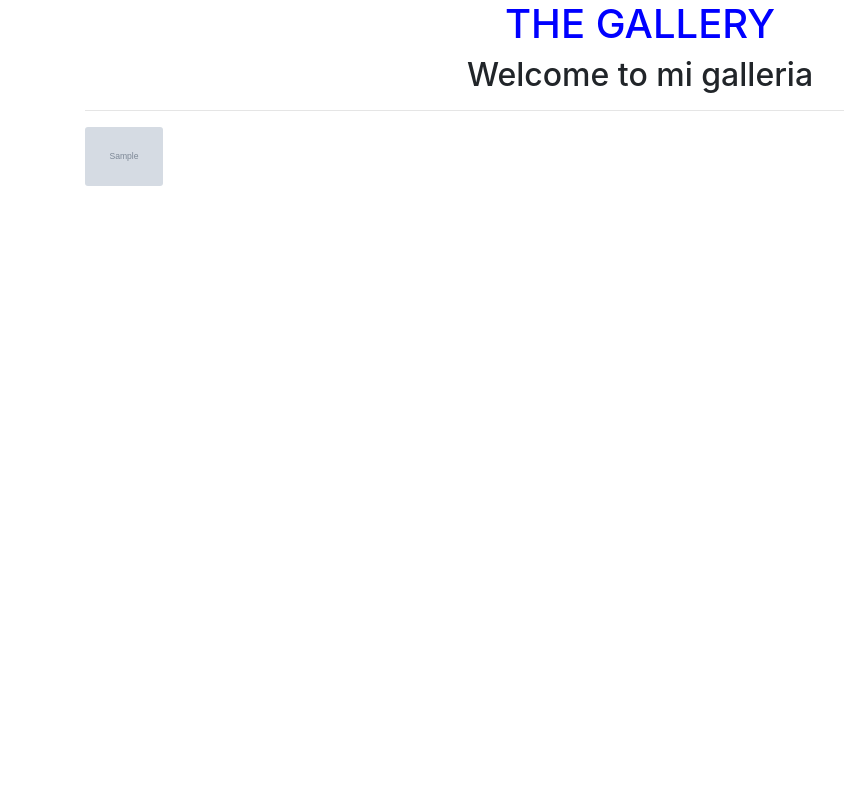
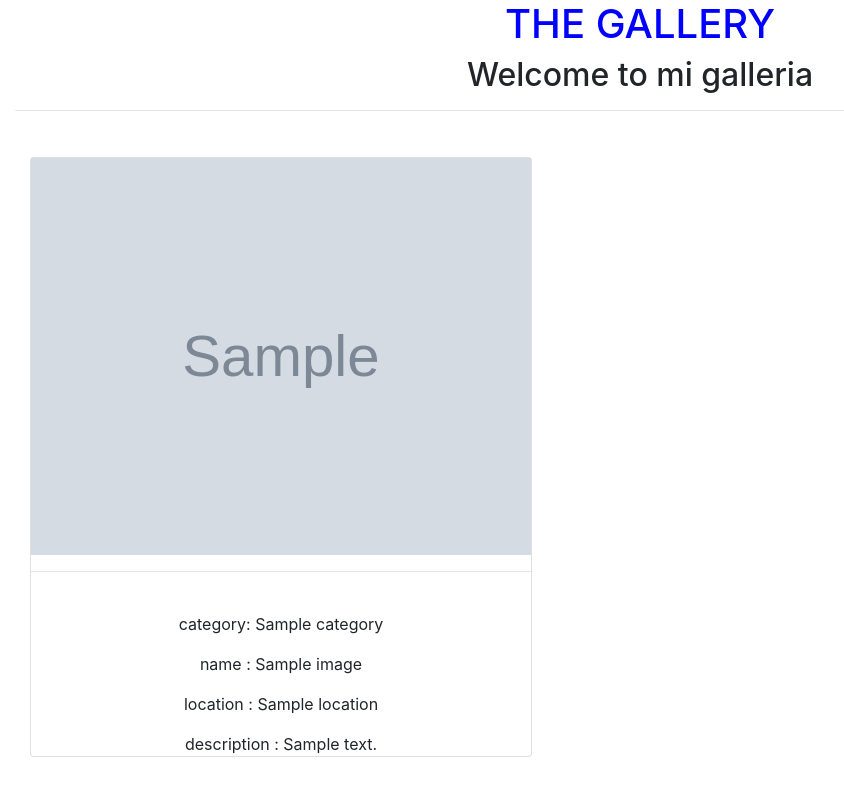
Before and after one commit to phelisia/Gallery, a Django app: page / in a window 1280 px wide. Shown: the part 56-843 px from the top of the page, without its empty margins (0-844 px from the left). Before the commit the page ends 242 px from the top, so only its background shows below. Run offline with Django 3.2, Linux system fonts and the light colour scheme; tables that the repository leaves empty hold one stand-in row (values such as "Sample post"); grey boxes marked "Sample" are stand-in pictures; some libraries are stand-ins or nearby versions.

Commit message:
styled landing page

```diff
--- a/image/templates/photo/index.html
+++ b/image/templates/photo/index.html
@@ -10,55 +10,26 @@
 
 </div>
 
-<div class="container-fluid boded" id="b">
-  <div class="container">
-
-
-      <!-- <div class="row">
-          <div class="col-md-7">
-          </div>
-          <div class="col-md-5">
-          <span id="locations">
-              {% for location in locations %}
-                  <a class="btn btn-outline-info btn-sm" id="btn"
-                     href="/location/{{location.name}}">{{location.name}}</a>
-              {%endfor%}
-           </span>
-          </div>
-      </div> -->
+<!-- <div class="container-fluid boded" id="b"> -->
+<div class="container-fluid">
   <hr>
 
   {% if images %}
   <div class="row">
     {% for image in images %}
-        <div class="card-column">
-              <div class="col-sm-12 col-md-6 col-lg-3">
-              <img src="{{image.image.url}}" alt="{{image.name}}" class="card-img"data-toggle="modal" data-target="#{{image.id}}">
+
+    <div class="card" width="500px" style="margin-bottom:30px; margin:30px; height: 600px;">
+        <img class="card-image text-center" height="400px" src="{{image.image.url}}" width="500px">
+        <hr>
+        <br>
+        <p class="card-text text-center">category: {{image.category}}</p>
+
+        <p class="card-text text-center">name : {{image.name}}</p>
+        <p class="card-text text-center">location : {{image.location}}</p>
+        <p class="card-text text-center">description : {{image.description}}</p>
+
     </div>
 
-
-          <div class="modal fade " id="{{image.id}}" tabindex="-1" role="dialog"
-               aria-labelledby="exampleModalCenterTitle" aria-hidden="true">
-              <div class="modal-dialog modal-dialog-centered modal-md" role="document">
-                  <div class="modal-content modalcard">
-                      <div class="modal-header">
-                          <h5 class="modal-title" id="imageheader">{{image.name}}</h5>
-                          <button type="button" class="close" data-dismiss="modal" aria-label="Close">
-                              <span aria-hidden="true">&times;</span>
-                          </button>
-                      </div>
-                      <div class="modal-body">
-                          <img src="{{image.image.url}}" alt="{{image.name}}" class="img-fluid">
-                          <p class="imgdesc text-center">{{image.description}}</p>
-                          <span class="btn btn-sm btn-outline-success">{{image.category}}</span> <a
-                              href="/location/{{image.location}}" class="btn btn-sm btn-outline-info">{{image.location}}</a>
-                      </div>
-
-      </div>
-  </div>
-</div>
-</div>
-</div>
 
     {% endfor %}
     {% endif %}
```
Also changed, not shown: image/templates/photo/search_results.html (+14 -8 lines). Lines whose indentation alone changed are shown as unchanged.
